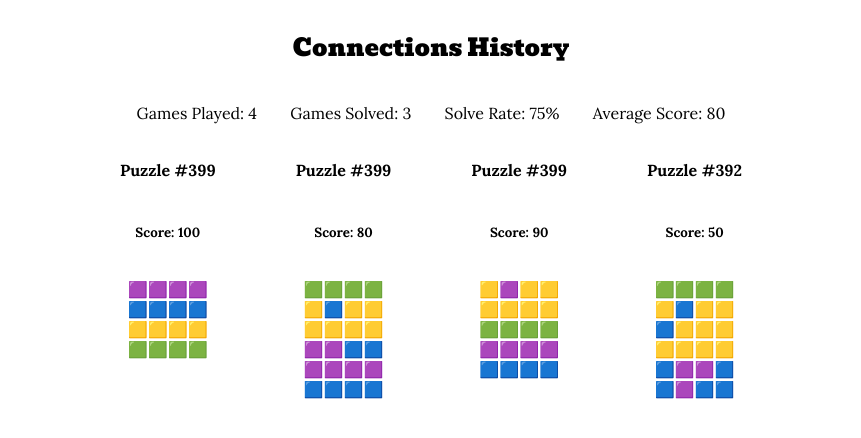
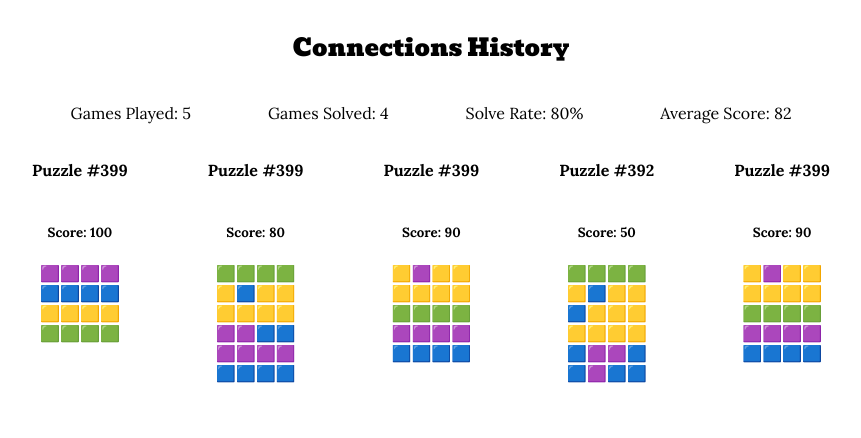
Before and after one commit to kjoikle/net-games-stats, a React (Vite) app: page /connections in a window 1280 px wide. Shown: the top 438 px of the page, without its empty margins (209-1070 px from the left). Built offline with nearby package versions, Linux system fonts and the light colour scheme; data requests are answered from the project's data file.

Commit message:
added react-query

```diff
--- a/data/db.json
+++ b/data/db.json
@@ -1,7 +1,7 @@
 {
   "connections": [
     {
-      "id": 399,
+      "id": "399",
       "date": "7-14-2024",
       "puzzleNumber": "399",
       "score": 100,
@@ -25,7 +25,7 @@
       ]
     },
     {
-      "id": 399,
+      "id": "399",
       "date": "7-14-2024",
       "puzzleNumber": "399",
       "score": 80,
@@ -48,6 +48,55 @@
         "🟨🟨🟨🟨",
         "🟪🟪🟪🟪",
         "🟦🟦🟦🟦"
+      ]
+    },
+    {
+      "id": "399",
+      "date": "7-14-2024",
+      "puzzleNumber": "399",
+      "score": 90,
+      "grid": [
+        "🟨🟪🟨🟨",
+        "🟨🟨🟨🟨",
+        "🟩🟩🟩🟩",
+        "🟪🟪🟪🟪",
+        "🟦🟦🟦🟦"
+      ],
+      "mistakes": 1,
+      "solved": true,
+      "yellowSolved": 0,
+      "greenSolved": 1,
+      "blueSolved": 3,
+      "purpleSolved": 2,
+      "solveOrder": [
+        "🟨🟨🟨🟨",
+        "🟩🟩🟩🟩",
+        "🟪🟪🟪🟪",
+        "🟦🟦🟦🟦"
+      ]
+    },
+    {
+      "id": "392",
+      "date": "7-14-2024",
+      "puzzleNumber": "392",
+      "score": 50,
+      "grid": [
+        "🟩🟩🟩🟩",
+        "🟨🟦🟨🟨",
+        "🟦🟨🟨🟨",
+        "🟨🟨🟨🟨",
+        "🟦🟪🟪🟦",
+        "🟦🟪🟦🟦"
+      ],
+      "mistakes": 4,
+      "solved": false,
+      "yellowSolved": 1,
+      "greenSolved": 0,
+      "blueSolved": -1,
+      "purpleSolved": -1,
+      "solveOrder": [
+        "🟩🟩🟩🟩",
+        "🟨🟨🟨🟨"
       ]
     },
     {
@@ -74,35 +123,11 @@
         "🟪🟪🟪🟪",
         "🟦🟦🟦🟦"
       ]
-    },
-    {
-      "id": 392,
-      "date": "7-14-2024",
-      "puzzleNumber": "392",
-      "score": 50,
-      "grid": [
-        "🟩🟩🟩🟩",
-        "🟨🟦🟨🟨",
-        "🟦🟨🟨🟨",
-        "🟨🟨🟨🟨",
-        "🟦🟪🟪🟦",
-        "🟦🟪🟦🟦"
-      ],
-      "mistakes": 4,
-      "solved": false,
-      "yellowSolved": 1,
-      "greenSolved": 0,
-      "blueSolved": -1,
-      "purpleSolved": -1,
-      "solveOrder": [
-        "🟩🟩🟩🟩",
-        "🟨🟨🟨🟨"
-      ]
     }
   ],
   "strands": [
     {
-      "id": 132,
+      "id": "132",
       "date": "7-14-2024",
       "puzzleNumber": "132",
       "score": 100,
@@ -119,7 +144,7 @@
       "indexOfSpangram": 4
     },
     {
-      "id": 133,
+      "id": "133",
       "date": "7-14-2024",
       "puzzleNumber": "133",
       "score": 85,
@@ -139,7 +164,7 @@
       "indexOfSpangram": 4
     },
     {
-      "id": 133,
+      "id": "133",
       "date": "7-14-2024",
       "puzzleNumber": "133",
       "score": 70,
--- a/package.json
+++ b/package.json
@@ -10,6 +10,7 @@
     "preview": "vite preview"
   },
   "dependencies": {
+    "@tanstack/react-query": "^5.51.1",
     "axios": "^1.7.2",
     "node": "^22.4.0",
     "react": "^18.3.1",
--- a/src/components/ConnectionsGameCard.jsx
+++ b/src/components/ConnectionsGameCard.jsx
@@ -5,11 +5,13 @@
     <div className="gameCard">
       <h4>Puzzle #{game.puzzleNumber}</h4>
       <h5>Score: {game.score}</h5>
-      <p>
-        {game.grid.map((line) => (
-          <p className="connectionsGridLine">{line}</p>
+      <div>
+        {game.grid.map((line, index) => (
+          <p key={index} className="connectionsGridLine">
+            {line}
+          </p>
         ))}
-      </p>
+      </div>
     </div>
   );
 }
--- /dev/null
+++ b/src/components/UserStats.jsx
@@ -0,0 +1,56 @@
+import React, { useState, useEffect } from "react";
+import { getCurrentDate } from "../utils/parseGameSummary";
+import { useQuery } from "@tanstack/react-query";
+import {
+  fetchConnectionsData,
+  fetchStrandsData,
+} from "../utils/queryFunctions";
+import { getTotalScore } from "../utils/parseGameSummary";
+
+function UserStats() {
+  const today = getCurrentDate();
+
+  const {
+    data: connectionsData,
+    error: connectionsError,
+    isLoading: connectionsIsLoading,
+  } = useQuery({ queryKey: ["connections"], queryFn: fetchConnectionsData });
+
+  const {
+    data: strandsData,
+    error: strandsError,
+    isLoading: strandsIsLoading,
+  } = useQuery({ queryKey: ["strands"], queryFn: fetchStrandsData });
+
+  if (connectionsIsLoading || strandsIsLoading)
+    return <div>Loading Your Stats...</div>;
+  if (connectionsError) return <div>Error: {connectionsError.message}</div>;
+  if (strandsError) return <div>Error: {strandsError.message}</div>;
+
+  const totalGamesPlayed = connectionsData.length + strandsData.length;
+  const totalScore =
+    getTotalScore(connectionsData) + getTotalScore(strandsData);
+  const avgScore =
+    totalGamesPlayed > 0
+      ? Math.round((totalScore / totalGamesPlayed) * 100) / 100
+      : 0;
+  return (
+    <>
+      <div className="statsWrapper">
+        <div className="lifetimeStatsWrapper">
+          <h2 className="lora">Lifetime Stats:</h2>
+          <p>Total Games Played: {totalGamesPlayed}</p>
+          <p>Total Score Across All Games: {totalScore}</p>
+          <p>Average Score: {avgScore}</p>
+        </div>
+        <div className="dailyStatsWrapper">
+          <h2 className="lora">Daily Stats:</h2>
+          <p>Today's Games Played: </p>
+          <p>Today's Score: </p>
+        </div>
+      </div>
+    </>
+  );
+}
+
+export default UserStats;
--- a/src/index.css
+++ b/src/index.css
@@ -95,3 +95,8 @@
   flex-direction: column;
   align-items: center;
 }
+
+.statsWrapper {
+  display: flex;
+  gap: 5vw;
+}
--- a/src/main.jsx
+++ b/src/main.jsx
@@ -3,8 +3,14 @@
 import App from "./App.jsx";
 import "./index.css";
 
+import { QueryClient, QueryClientProvider } from "@tanstack/react-query";
+
+const queryClient = new QueryClient({});
+
 ReactDOM.createRoot(document.getElementById("root")).render(
   <React.StrictMode>
-    <App />
+    <QueryClientProvider client={queryClient}>
+      <App />
+    </QueryClientProvider>
   </React.StrictMode>
 );
--- a/src/pages/ConnectionsDashboard.jsx
+++ b/src/pages/ConnectionsDashboard.jsx
@@ -1,29 +1,17 @@
-import React, { useState, useEffect } from "react";
-import api from "../services/api";
+import React from "react";
 import ConnectionsGameCard from "../components/ConnectionsGameCard";
 import { averageScore } from "../utils/parseGameSummary";
+import { useQuery } from "@tanstack/react-query";
+import { fetchConnectionsData } from "../utils/queryFunctions";
 
 function ConnectionsDashboard() {
-  const [data, setData] = useState([]);
-  const [loading, setLoading] = useState(true);
-  const [error, setError] = useState(null);
+  const { data, error, isLoading } = useQuery({
+    queryKey: ["connections"],
+    queryFn: fetchConnectionsData,
+  });
 
-  // Fetch data when the component mounts
-  useEffect(() => {
-    const fetchData = async () => {
-      try {
-        setLoading(true);
-        const response = await api.get("/connections");
-        setData(response.data);
-      } catch (error) {
-        setError(error);
-      } finally {
-        setLoading(false);
-      }
-    };
-
-    fetchData();
-  }, []);
+  if (isLoading) return <div>Loading...</div>;
+  if (error) return <div>Error: {error.message}</div>;
 
   const puzzlesPlayed = data.length;
   const puzzlesSolved = data.filter((game) => game.solved).length;
@@ -39,9 +27,6 @@
   return (
     <div className="dashboardWrapper">
       <h2 className="bevan">Connections History</h2>
-      {loading && <p>Loading...</p>}
-      {error && <p>{error}</p>}
-      {data && (
       <div className="lora">
         <div className="dashboardStats">
           <p>Games Played: {puzzlesPlayed}</p>
@@ -56,7 +41,6 @@
           })}
         </div>
       </div>
-      )}
     </div>
   );
 }
--- a/src/pages/HomeDashboard.jsx
+++ b/src/pages/HomeDashboard.jsx
@@ -1,5 +1,6 @@
 import GameInput from "../components/GameInput";
 import HubGameCard from "../components/HubGameCard";
+import UserStats from "../components/UserStats";
 
 function HomeDashboard() {
   return (
@@ -8,6 +9,8 @@
         <h1 className="bevan">Your NYT Games Dashboard</h1>
         <GameInput />
       </div>
+
+      <UserStats />
 
       <div className="homeBody">
         <HubGameCard gameName="Connections" path="/connections" />
--- a/src/pages/StrandsDashboard.jsx
+++ b/src/pages/StrandsDashboard.jsx
@@ -1,29 +1,17 @@
-import React, { useEffect, useState } from "react";
-import api from "../services/api";
+import React from "react";
 import StrandsGameCard from "../components/StrandsGameCard";
 import { averageScore } from "../utils/parseGameSummary";
+import { useQuery } from "@tanstack/react-query";
+import { fetchStrandsData } from "../utils/queryFunctions";
 
 function StrandsDashboard() {
-  const [data, setData] = useState([]);
-  const [loading, setLoading] = useState(true);
-  const [error, setError] = useState(null);
+  const { data, error, isLoading } = useQuery({
+    queryKey: ["strands"],
+    queryFn: fetchStrandsData,
+  });
 
-  // Fetch data when the component mounts
-  useEffect(() => {
-    const fetchData = async () => {
-      try {
-        setLoading(true);
-        const response = await api.get("/strands");
-        setData(response.data);
-      } catch (error) {
-        setError(error);
-      } finally {
-        setLoading(false);
-      }
-    };
-
-    fetchData();
-  }, []);
+  if (isLoading) return <div>Loading...</div>;
+  if (error) return <div>Error: {error.message}</div>;
 
   const puzzlesPlayed = data.length;
   const totalHintsUsed = data.reduce(
@@ -40,9 +28,7 @@
   return (
     <div className="dashboardWrapper">
       <h2 className="bevan">Strands History</h2>
-      {loading && <p>Loading...</p>}
-      {error && <p>{error}</p>}
-      {data && (
+
       <div className="lora">
         <div className="dashboardStats">
           <p>Games Played: {puzzlesPlayed}</p>
@@ -56,7 +42,6 @@
           })}
         </div>
       </div>
-      )}
     </div>
   );
 }
--- a/src/utils/parseGameSummary.js
+++ b/src/utils/parseGameSummary.js
@@ -14,11 +14,18 @@
   }
 };
 
-export function averageScore(data) {
+export function getTotalScore(data) {
+  if (!data) return 0;
+
   let totalScore = 0;
   data.forEach((game) => {
     totalScore += game.score;
   });
+  return totalScore;
+}
+
+export function averageScore(data) {
+  const totalScore = getTotalScore(data);
   const avgScore = data.length > 0 ? totalScore / data.length : 0;
   return avgScore;
 }
@@ -29,7 +36,7 @@
   return cleanInput;
 };
 
-function getCurrentDate() {
+export function getCurrentDate() {
   const date = new Date();
 
   let day = date.getDate();
--- /dev/null
+++ b/src/utils/queryFunctions.js
@@ -0,0 +1,15 @@
+import api from "../services/api";
+
+// https://www.youtube.com/watch?v=NOvx4LB6Hfk
+
+export async function fetchConnectionsData() {
+  const resp = await api.get("/connections");
+  return resp.data;
+}
+
+export async function fetchStrandsData() {
+  const resp = await api.get("/strands");
+  return resp.data;
+}
+
+export async function fetchTodaysConnectionsData(today) {}
```
Also changed, not shown: src/hooks/useAxios.js (deleted, +0 -28 lines), 1 other file (tests, documents, lock files or other folders). Lines whose indentation alone changed are shown as unchanged.
